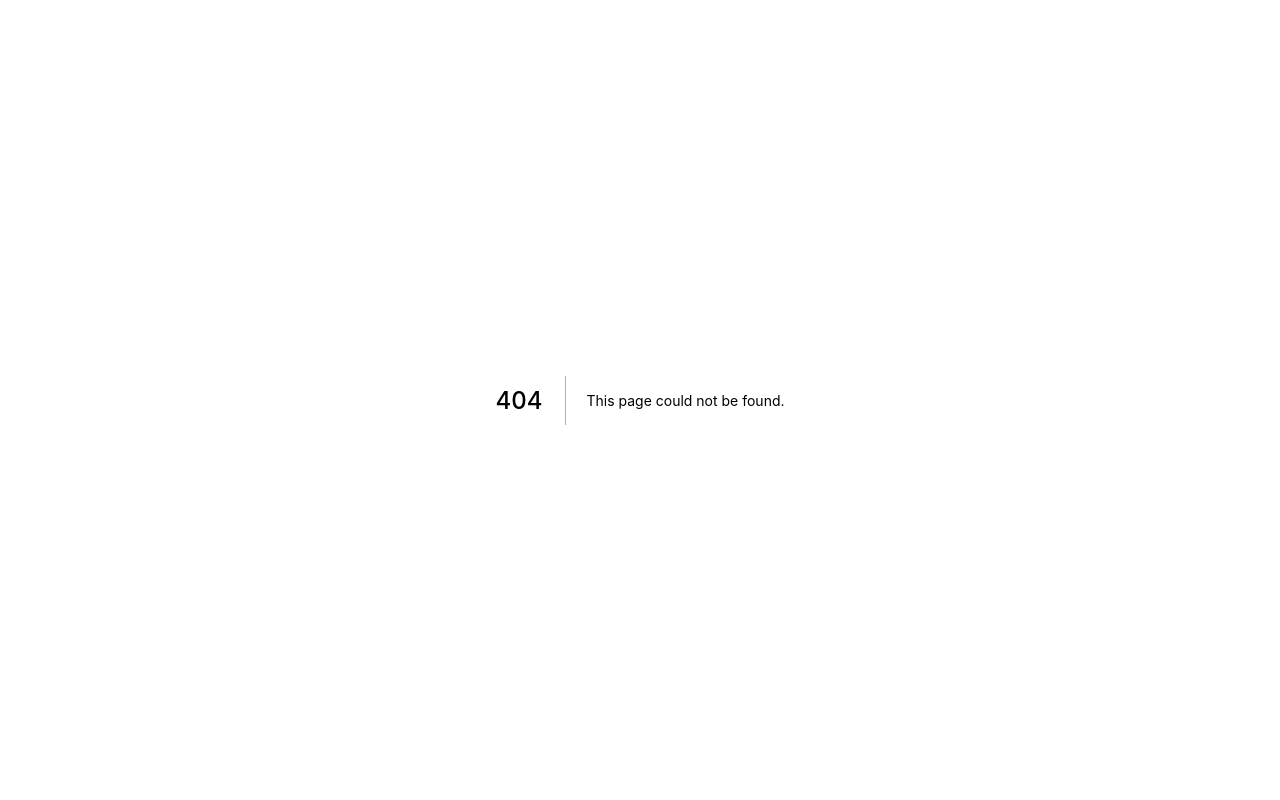
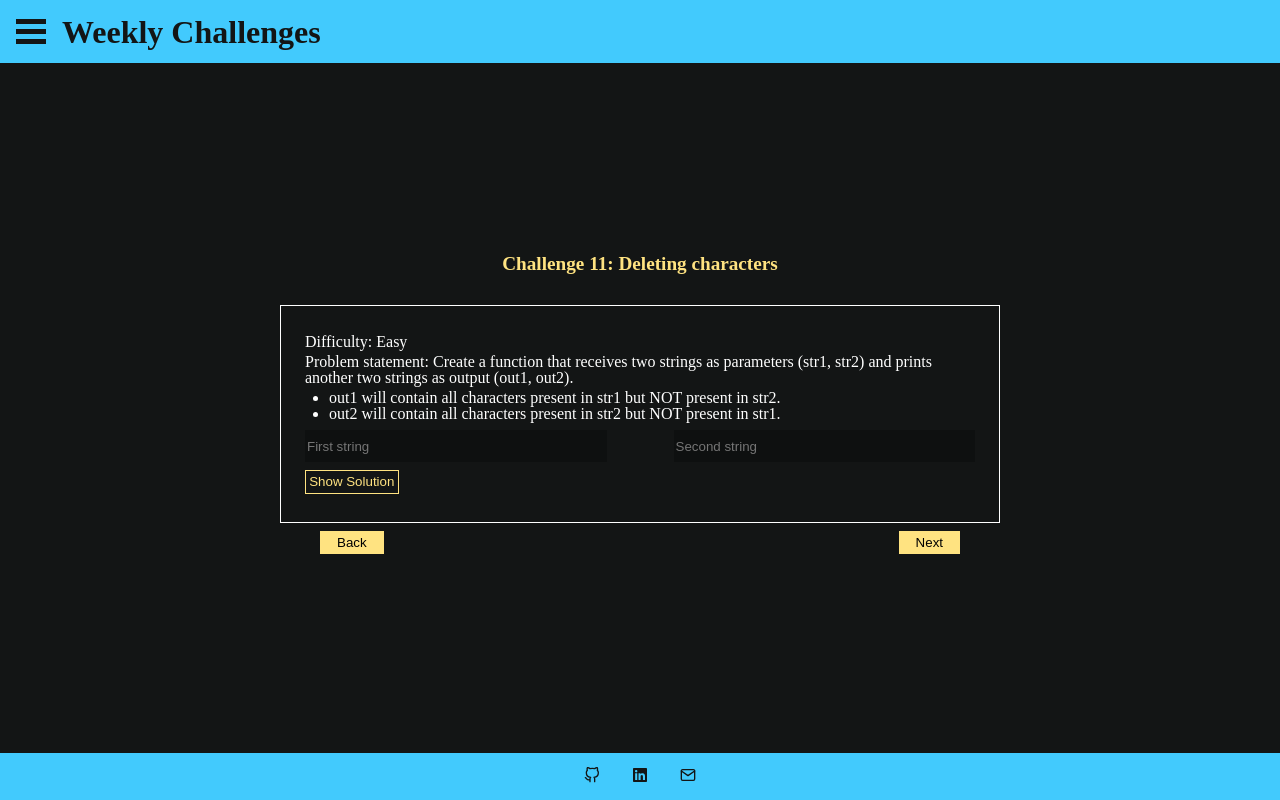
Before and after one commit to agusting19/Weekly-Challenges-v2, a Next.js app: page /Challenges/week11 in a window 1280 px wide. Before the commit this address had no page. Built offline with nearby package versions, Linux system fonts and the light colour scheme.

Commit message:
Week11 solved

```diff
--- a/pages/Challenges/week09.jsx
+++ b/pages/Challenges/week09.jsx
@@ -92,7 +92,7 @@ const Week09 = () => {
     if (input.text.indexOf("  ") === -1) {
       inputArray = input.text.toUpperCase().split(" ");
       inputArray.map((word) => {
-        for (let i = 0; i <= word.length - 1; i++) {
+        for (let i = 0; i < word.length; i++) {
           solutionString += textToMorse[word[i]] + "\xa0";
         }
         solutionString += "\xa0\xa0";
@@ -157,7 +157,7 @@ const Week09 = () => {
         </div>
         <div className={styles.buttons}>
           <ButtonNextReturn link={"/Challenges/week08"} text={"Back"} />
-          <ButtonNextReturn link={"/"} text={"Next"} />
+          <ButtonNextReturn link={"/Challenges/week10"} text={"Next"} />
         </div>
         <Modal isOpen={showModal} closeModal={changeModalState}>
           <div className={styles.modal__message}>{message}</div>
--- a/pages/Challenges/week10.jsx
+++ b/pages/Challenges/week10.jsx
@@ -114,7 +114,7 @@ const Week10 = () => {
         </div>
         <div className={styles.buttons}>
           <ButtonNextReturn link={"/Challenges/week09"} text={"Back"} />
-          <ButtonNextReturn link={"/"} text={"Next"} />
+          <ButtonNextReturn link={"/Challenges/week11"} text={"Next"} />
         </div>
         <Modal isOpen={showModal} closeModal={changeModalState}>
           <div className={styles.modal__message}>{message}</div>
--- /dev/null
+++ b/pages/Challenges/week11.jsx
@@ -0,0 +1,105 @@
+import { useState } from "react";
+import {
+  Layout,
+  ButtonSolution,
+  ButtonNextReturn,
+  Modal,
+} from "../../components";
+import styles from "../../styles/challenges.module.css";
+
+const Week11 = () => {
+  const [showModal, setShowModal] = useState();
+  const [input, setInput] = useState({
+    firstString: "",
+    secondString: "",
+  });
+  const [message, setMessage] = useState("");
+
+  const onChange = (e) => {
+    setInput({ ...input, [e.target.name]: e.target.value });
+  };
+
+  const handleSubmit = () => {
+    const firstInput = input.firstString;
+    const secondInput = input.secondString;
+    let firstOutput = "";
+    let secondOutput = "";
+
+    for (let i = 0; i < firstInput.length; i++) {
+      if (secondInput.indexOf(firstInput[i]) == -1) {
+        firstOutput += firstInput.charAt(i);
+      }
+    }
+
+    for (let i = 0; i < secondInput.length; i++) {
+      if (firstInput.indexOf(secondInput[i]) == -1) {
+        secondOutput += secondInput.charAt(i);
+      }
+    }
+
+    setMessage(`First output: ${firstOutput}, second output: ${secondOutput}`);
+  };
+
+  const changeModalState = () => {
+    setShowModal(!showModal);
+  };
+
+  return (
+    <Layout>
+      <div className={styles.container}>
+        <h2 className={styles.title}>Challenge 11: Deleting characters</h2>
+        <div className={styles.statement}>
+          <p className={styles.statement__p}>Difficulty: Easy</p>
+          <p className={styles.statement__p}>
+            Problem statement: Create a function that receives two strings as
+            parameters (str1, str2) and prints another two strings as output
+            (out1, out2).
+          </p>
+          <ul className={styles.statement__ul}>
+            <li>
+              out1 will contain all characters present in str1 but NOT present
+              in str2.
+            </li>
+            <li>
+              out2 will contain all characters present in str2 but NOT present
+              in str1.
+            </li>
+          </ul>
+          <form
+            className={styles.form}
+            onSubmit={(event) => {
+              event.preventDefault();
+              handleSubmit();
+              changeModalState();
+            }}
+          >
+            <div className={styles.statement__form}>
+              <input
+                name="firstString"
+                placeholder="First string"
+                onChange={onChange}
+                className={styles.statement__form__input}
+              ></input>
+              <input
+                name="secondString"
+                placeholder="Second string"
+                onChange={onChange}
+                className={styles.statement__form__input}
+              ></input>
+            </div>
+            <ButtonSolution />
+          </form>
+        </div>
+        <div className={styles.buttons}>
+          <ButtonNextReturn link={"/Challenges/week10"} text={"Back"} />
+          <ButtonNextReturn link={"/"} text={"Next"} />
+        </div>
+        <Modal isOpen={showModal} closeModal={changeModalState}>
+          <div className={styles.modal__message}>{message}</div>
+        </Modal>
+      </div>
+    </Layout>
+  );
+};
+
+export default Week11;
```
